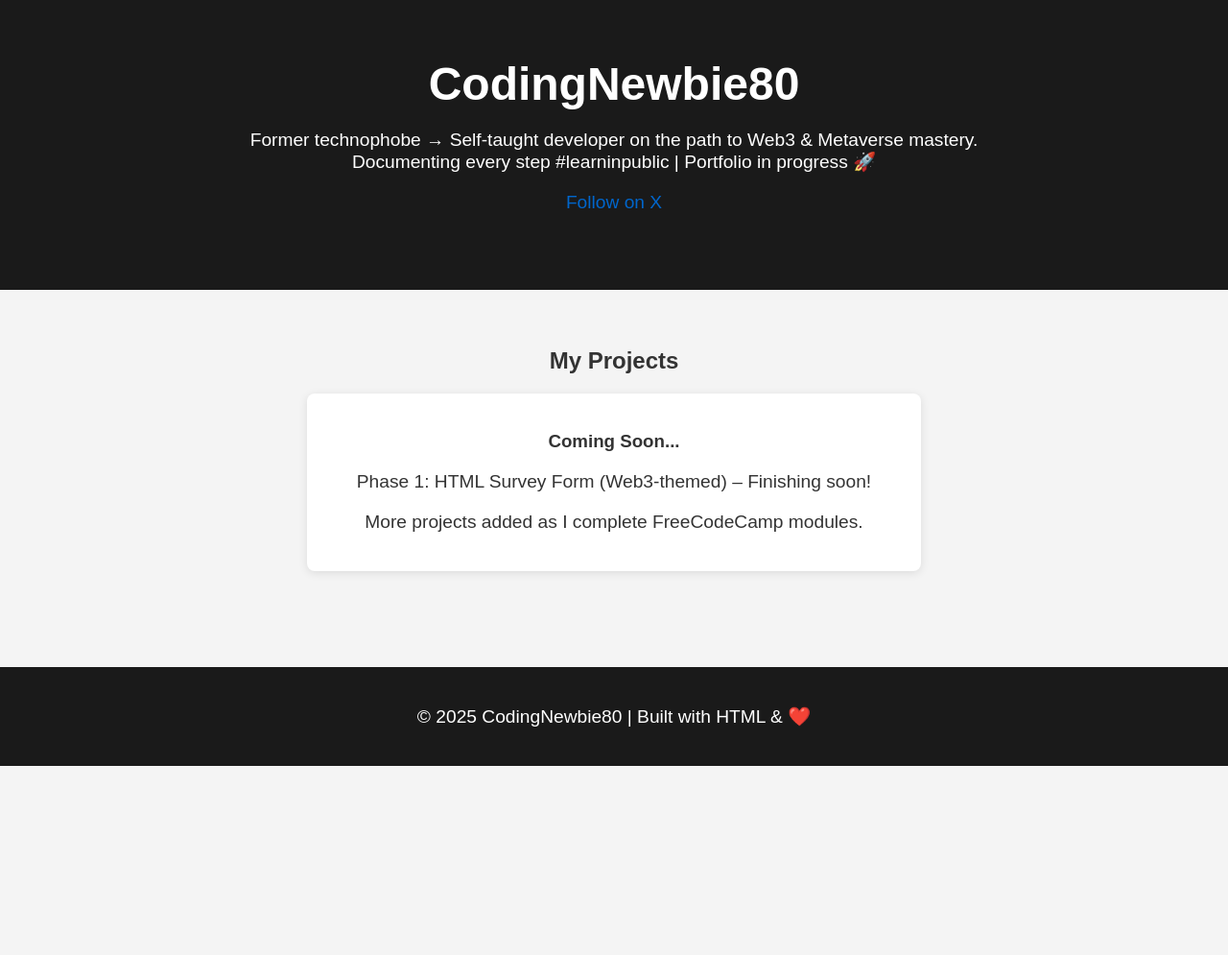
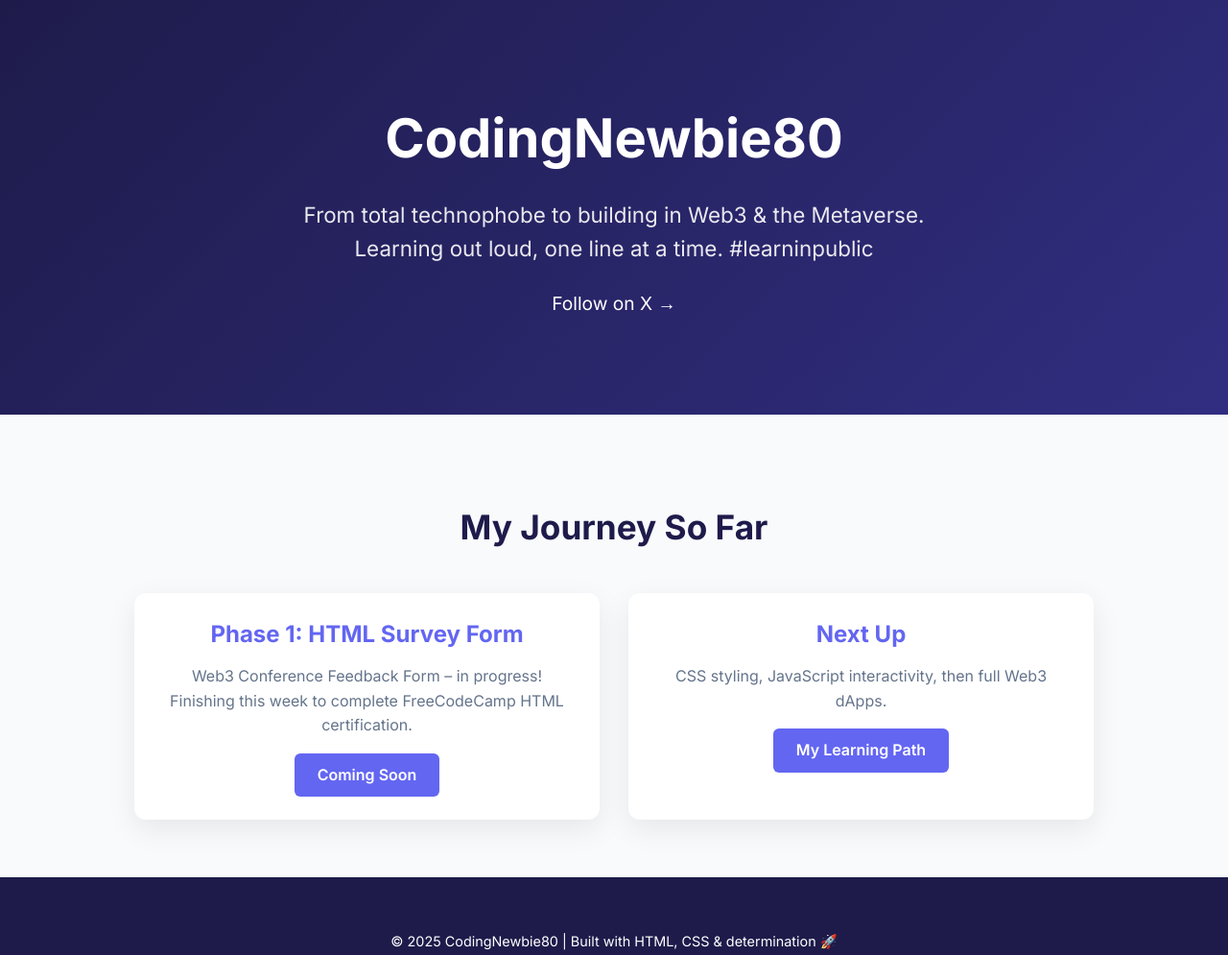
Before and after one commit to CodingNewbie80/CodingNewbie80.github.io, a plain HTML site: page index.html in a window 1280 px wide. Shown: the whole page at 96% size. Before the commit the page ends 800 px from the top, so only its background shows below. Drawn offline with Linux system fonts and the light colour scheme.

Commit message:
Update index.html

```diff
--- a/index.html
+++ b/index.html
@@ -3,37 +3,64 @@
 <head>
     <meta charset="UTF-8">
     <meta name="viewport" content="width=device-width, initial-scale=1.0">
-    <title>CodingNewbie | Dev Journey</title>
+    <title>CodingNewbie80 | Self-Taught Dev Journey</title>
+    <link rel="preconnect" href="https://fonts.googleapis.com">
+    <link rel="preconnect" href="https://fonts.gstatic.com" crossorigin>
+    <link href="https://fonts.googleapis.com/css2?family=Inter:wght@400;600;700&display=swap" rel="stylesheet">
     <style>
-        body { font-family: Arial, sans-serif; margin: 0; padding: 0; background: #f4f4f4; color: #333; text-align: center; }
-        header { background: #1a1a1a; color: white; padding: 60px 20px; }
-        h1 { font-size: 3em; margin: 0; }
-        p { font-size: 1.2em; max-width: 800px; margin: 20px auto; }
-        .projects { padding: 40px; }
-        .project-card { background: white; margin: 20px auto; padding: 20px; max-width: 600px; border-radius: 8px; box-shadow: 0 2px 10px rgba(0,0,0,0.1); }
-        a { color: #0066cc; text-decoration: none; }
-        footer { background: #1a1a1a; color: white; padding: 20px; margin-top: 40px; }
+        :root { --primary: #6366f1; --dark: #1e1b4b; --light: #f8fafc; }
+        body { font-family: 'Inter', sans-serif; margin: 0; background: var(--light); color: var(--dark); line-height: 1.6; }
+        header { background: linear-gradient(135deg, var(--dark) 0%, #312e81 100%); color: white; text-align: center; padding: 100px 20px; }
+        h1 { font-size: 3.5rem; margin: 0 0 16px; font-weight: 700; }
+        .tagline { font-size: 1.4rem; max-width: 700px; margin: 0 auto 24px; opacity: 0.9; }
+        .social { margin-top: 20px; }
+        .social a { color: white; margin: 0 12px; font-size: 1.2rem; text-decoration: none; transition: opacity 0.3s; }
+        .social a:hover { opacity: 0.7; }
+        .container { max-width: 1000px; margin: 0 auto; padding: 60px 20px; }
+        h2 { text-align: center; font-size: 2.2rem; margin-bottom: 40px; color: var(--dark); }
+        .projects-grid { display: grid; grid-template-columns: repeat(auto-fit, minmax(320px, 1fr)); gap: 30px; }
+        .project-card { background: white; border-radius: 12px; overflow: hidden; box-shadow: 0 10px 30px rgba(0,0,0,0.08); transition: transform 0.3s; }
+        .project-card:hover { transform: translateY(-8px); }
+        .project-content { padding: 24px; text-align: center; }
+        .project-content h3 { margin: 0 0 12px; font-size: 1.5rem; color: var(--primary); }
+        .project-content p { margin: 0 0 16px; color: #64748b; }
+        .btn { display: inline-block; background: var(--primary); color: white; padding: 10px 24px; border-radius: 6px; text-decoration: none; font-weight: 600; transition: background 0.3s; }
+        .btn:hover { background: #4f46e5; }
+        footer { text-align: center; padding: 40px 20px; background: var(--dark); color: white; font-size: 0.9rem; }
     </style>
 </head>
 <body>
     <header>
         <h1>CodingNewbie80</h1>
-        <p>Former technophobe → Self-taught developer on the path to Web3 & Metaverse mastery.<br>
-        Documenting every step #learninpublic | Portfolio in progress 🚀</p>
-        <p><a href="https://x.com/CodingNewbie80" target="_blank">Follow on X</a></p>
+        <p class="tagline">From total technophobe to building in Web3 & the Metaverse.<br>Learning out loud, one line at a time. #learninpublic</p>
+        <div class="social">
+            <a href="https://x.com/CodingNewbie80" target="_blank">Follow on X →</a>
+        </div>
     </header>
 
-    <section class="projects">
-        <h2>My Projects</h2>
-        <div class="project-card">
-            <h3>Coming Soon...</h3>
-            <p>Phase 1: HTML Survey Form (Web3-themed) – Finishing soon!</p>
-            <p>More projects added as I complete FreeCodeCamp modules.</p>
+    <div class="container">
+        <h2>My Journey So Far</h2>
+        <div class="projects-grid">
+            <div class="project-card">
+                <div class="project-content">
+                    <h3>Phase 1: HTML Survey Form</h3>
+                    <p>Web3 Conference Feedback Form – in progress!<br>Finishing this week to complete FreeCodeCamp HTML certification.</p>
+                    <a href="#" class="btn">Coming Soon</a>
+                </div>
+            </div>
+            <!-- Add more cards here as you complete projects -->
+            <div class="project-card">
+                <div class="project-content">
+                    <h3>Next Up</h3>
+                    <p>CSS styling, JavaScript interactivity, then full Web3 dApps.</p>
+                    <a href="https://freecodecamp.org" target="_blank" class="btn">My Learning Path</a>
+                </div>
+            </div>
         </div>
-    </section>
+    </div>
 
     <footer>
-        <p>&copy; 2025 CodingNewbie80 | Built with HTML & ❤️</p>
+        <p>&copy; 2025 CodingNewbie80 | Built with HTML, CSS & determination 🚀</p>
     </footer>
 </body>
 </html>
```
